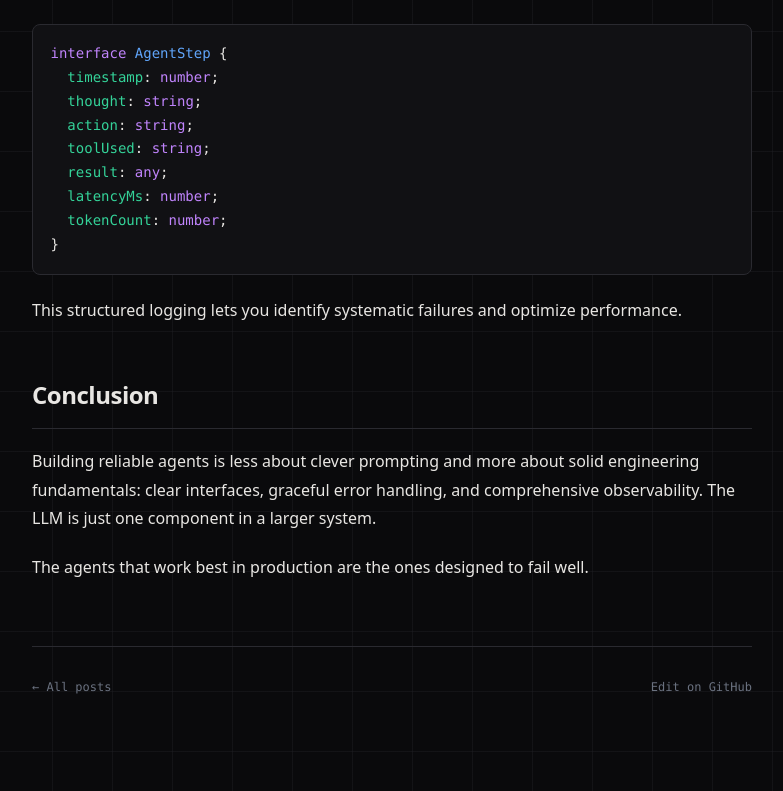
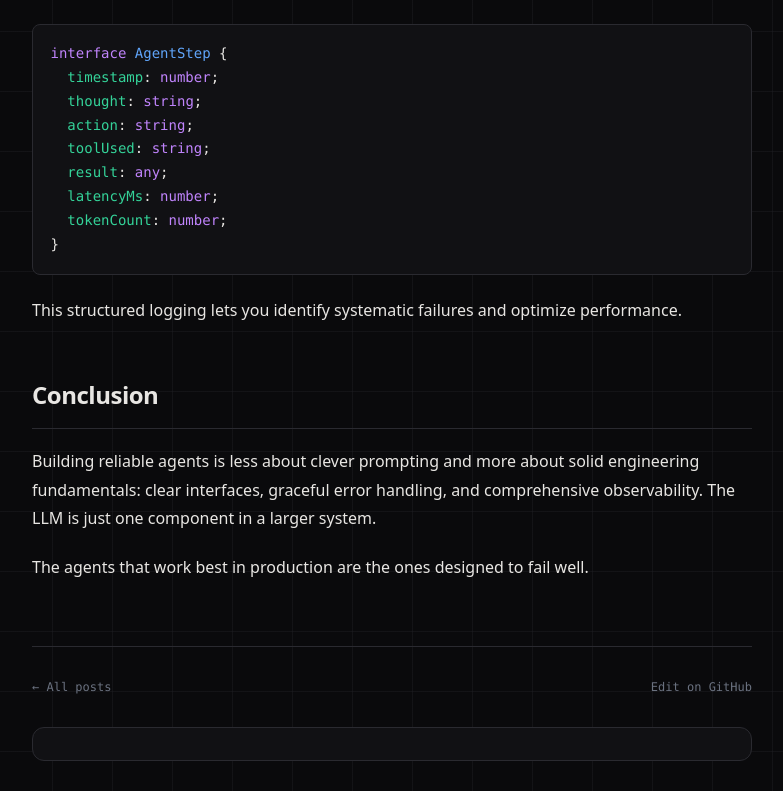
Before and after one commit to Pixel-114514/Pixel-114514.github.io, a Next.js app: page /blog/ai-agent-patterns/ in a window 1280 px wide. Shown: the part 2006-2797 px from the top of the page, without its empty margins (248-1031 px from the left). Built offline with nearby package versions, Linux system fonts and the light colour scheme.

Commit message:
Improve giscus dark mode visibility with container border
Co-Authored-By: Claude Opus 4.7 <noreply@anthropic.com>

```diff
--- a/public/giscus-theme.css
+++ b/public/giscus-theme.css
@@ -77,8 +77,8 @@ main {
   --color-canvas-subtle: #111114;
 
   /* Borders */
-  --color-border-default: #2a2a30;
-  --color-border-muted: #1f1f25;
+  --color-border-default: #3a3a45;
+  --color-border-muted: #2a2a35;
 
   /* Neutral */
   --color-neutral-muted: #6b728066;
--- a/src/components/Comments.tsx
+++ b/src/components/Comments.tsx
@@ -43,5 +43,9 @@ export function Comments() {
     ref.current.appendChild(script);
   }, []);
 
-  return <div ref={ref} className="giscus mt-8" />;
+  return (
+    <div className="mt-8 p-4 rounded-xl border border-border bg-bg-secondary">
+      <div ref={ref} className="giscus" />
+    </div>
+  );
 }
```
